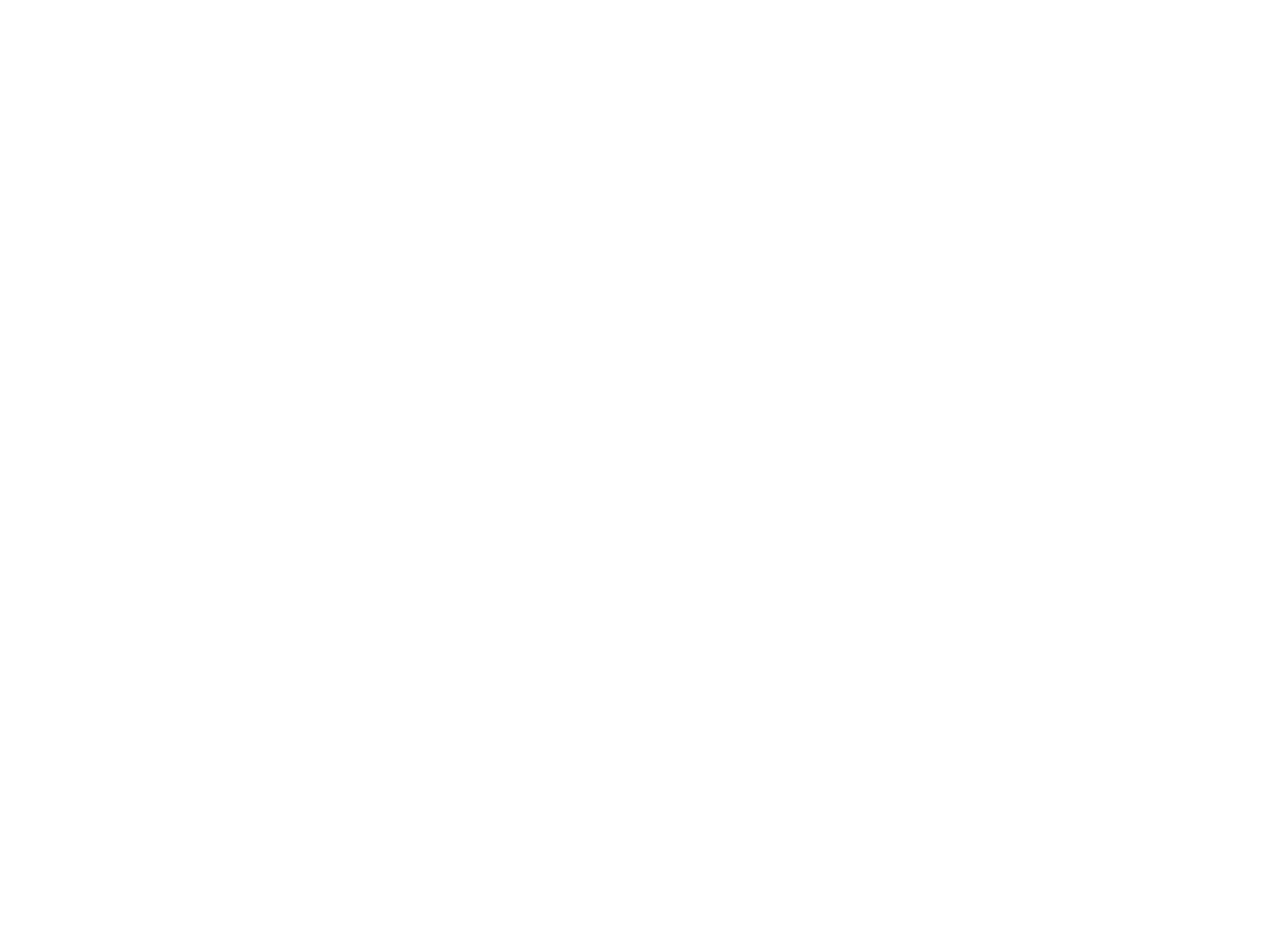
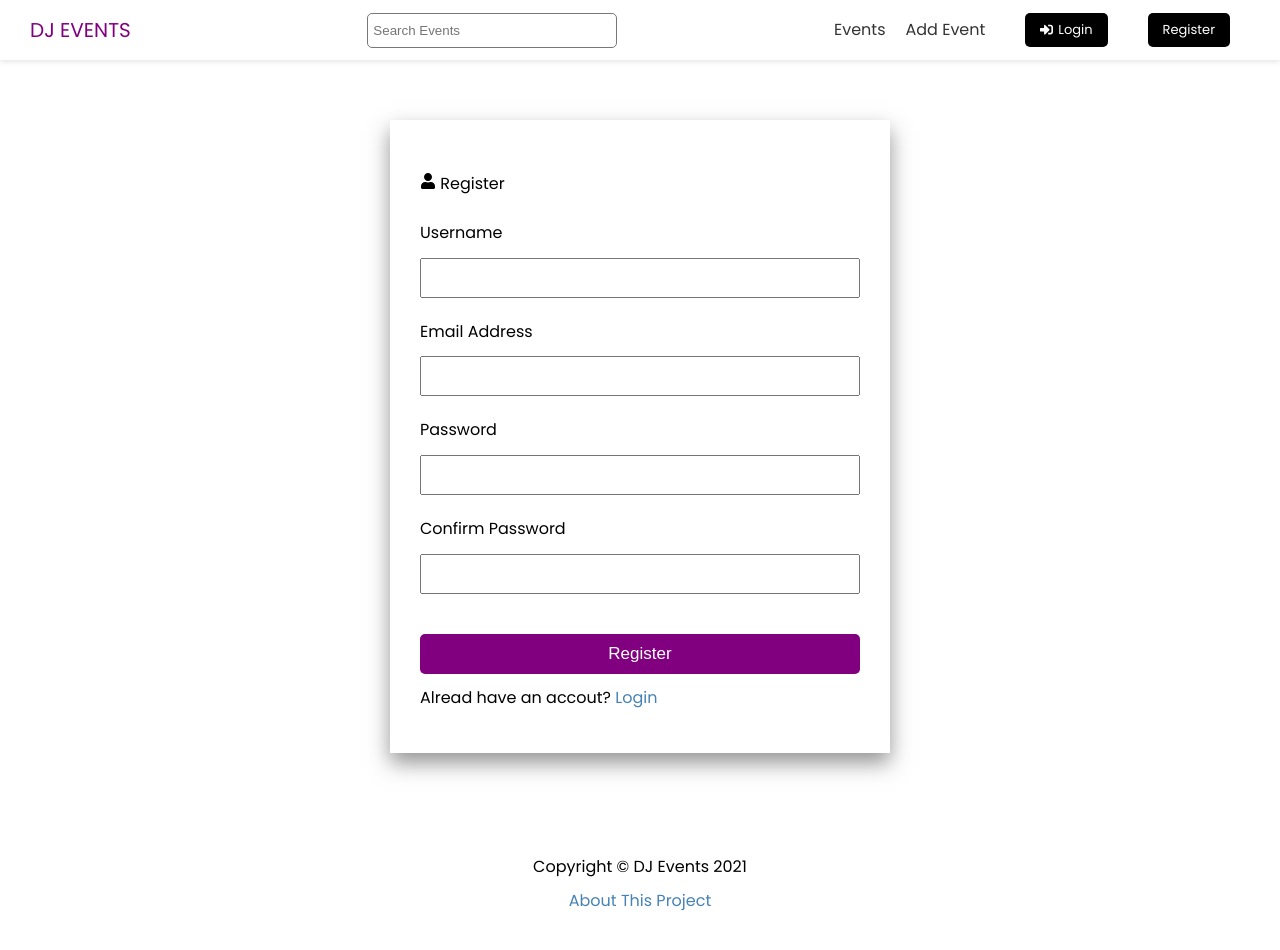
Before and after one commit to josephkem/Events-App, a Next.js app in the folder events-front/: page /account/register in a window 1280 px wide. Shown: the top 950 px of the page. Before the commit the page ends 800 px from the top, so only its background shows below. Built offline with nearby package versions, Linux system fonts and the light colour scheme.

Commit message:
Created forms in both login and register pages and added styling for both

```diff
--- a/events-front/components/Header.js
+++ b/events-front/components/Header.js
@@ -1,5 +1,6 @@
 import Link from "next/link";
 import Search from "./Search";
+import { FaSignInAlt, FaSignOutAlt } from "react-icons/fa";
 import styles from "../styles/Header.module.css";
 
 export default function Header() {
@@ -25,12 +26,15 @@
           </li>
           <li>
             <Link href="/account/login">
-              <a>Login</a>
+              <a className="btn-secondary btn-icon">
+                {" "}
+                <FaSignInAlt /> Login
+              </a>
             </Link>
           </li>
           <li>
             <Link href="/account/register">
-              <a>Register</a>
+              <a className="btn-secondary btn-icon">Register</a>
             </Link>
           </li>
         </ul>
--- a/events-front/pages/account/register.js
+++ b/events-front/pages/account/register.js
@@ -1,3 +1,74 @@
+import { FaUser } from "react-icons/fa";
+import { ToastContainer, toast } from "react-toastify";
+import "react-toastify/dist/ReactToastify.css";
+import { useState, useEffect, useContext } from "react";
+import Link from "next/link";
+import Layout from "@/components/Layout";
+import styles from "@/styles//Auth.module.css";
+
 export default function RegisterPage() {
-  return <div></div>;
+  const [email, setEmail] = useState("");
+  const [password, setPassword] = useState("");
+  const [passwordConfirm, setPasswordConfirm] = useState("");
+  const [username, setUsername] = useState("");
+
+  const handleSubmit = (e) => {
+    e.preventDefault();
+    if (password !== passwordConfirm) {
+      toast.error("Passwords do not match");
+      return;
+    }
+  };
+
+  return (
+    <Layout title="User Registration">
+      <div className={styles.auth}>
+        <h1></h1>
+        <FaUser /> Register
+        <ToastContainer />
+        <form onSubmit={handleSubmit}>
+          <div>
+            <label htmlFor="username">Username</label>
+            <input
+              type="text"
+              id="username"
+              value={username}
+              onChange={(e) => setUsername(e.target.value)}
+            />
+          </div>
+          <div>
+            <label htmlFor="email">Email Address</label>
+            <input
+              type="email"
+              id="email"
+              value={email}
+              onChange={(e) => setEmail(e.target.value)}
+            />
+          </div>
+          <div>
+            <label htmlFor="password">Password</label>
+            <input
+              type="password"
+              id="password"
+              value={password}
+              onChange={(e) => setPassword(e.target.value)}
+            />
+          </div>
+          <div>
+            <label htmlFor="passwordConfirm">Confirm Password</label>
+            <input
+              type="password"
+              id="passwordConfirm"
+              value={passwordConfirm}
+              onChange={(e) => setPasswordConfirm(e.target.value)}
+            />
+          </div>
+          <input type="submit" value="Register" className="btn" />
+        </form>
+        <p>
+          Alread have an accout? <Link href="/account/login">Login</Link>
+        </p>
+      </div>
+    </Layout>
+  );
 }
--- /dev/null
+++ b/events-front/styles/Auth.module.css
@@ -0,0 +1,31 @@
+.auth {
+  max-width: 500px;
+  margin: auto;
+  padding: 30px;
+  box-shadow: 0px 10px 20px 0px rgba(50, 50, 50, 0.52);
+}
+
+.auth label {
+  display: block;
+  margin-bottom: 10px;
+}
+
+.auth input[type="text"],
+.auth input[type="email"],
+.auth input[type="password"] {
+  display: block;
+  width: 100%;
+  height: 40px;
+  padding: 5px;
+  font-size: 18px;
+}
+
+.auth input[type="submit"] {
+  margin-top: 20px;
+  width: 100%;
+  font-size: 17px;
+}
+
+.auth div {
+  margin-bottom: 20px;
+}
```
Also changed, not shown: events-front/pages/account/login.js (+48 -1 lines).
